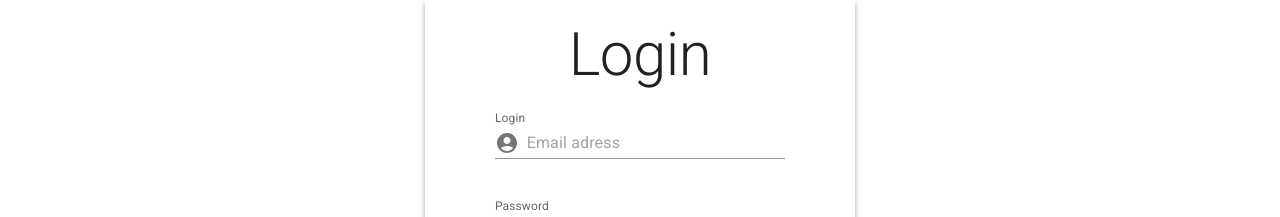
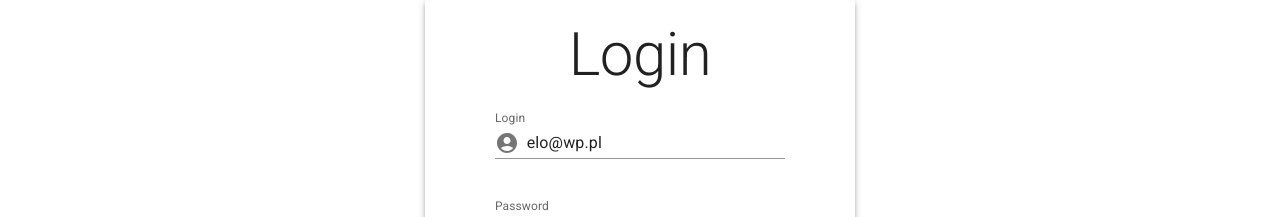
Before and after one commit to hffxx/cryptoapp, a React (Create React App) app in the folder frontend/: page /login in a window 1280 px wide. Shown: the part 101-318 px from the top of the page. Built offline with nearby package versions, Linux system fonts and the light colour scheme; no server answers; what react-swipeable-views-utils would draw is missing.

Commit message:
add: login and password

```diff
--- a/frontend/src/components/Login.js
+++ b/frontend/src/components/Login.js
@@ -45,8 +45,8 @@ const errorsConf = {
 function Login() {
   let navigate = useNavigate();
   const [user, setUser] = useState({
-    email: "",
-    password: "",
+    email: "elo@wp.pl",
+    password: "123123",
   });
   const [error, setError] = useState(null);
   const [loading, setLoading] = useState(false);
```
